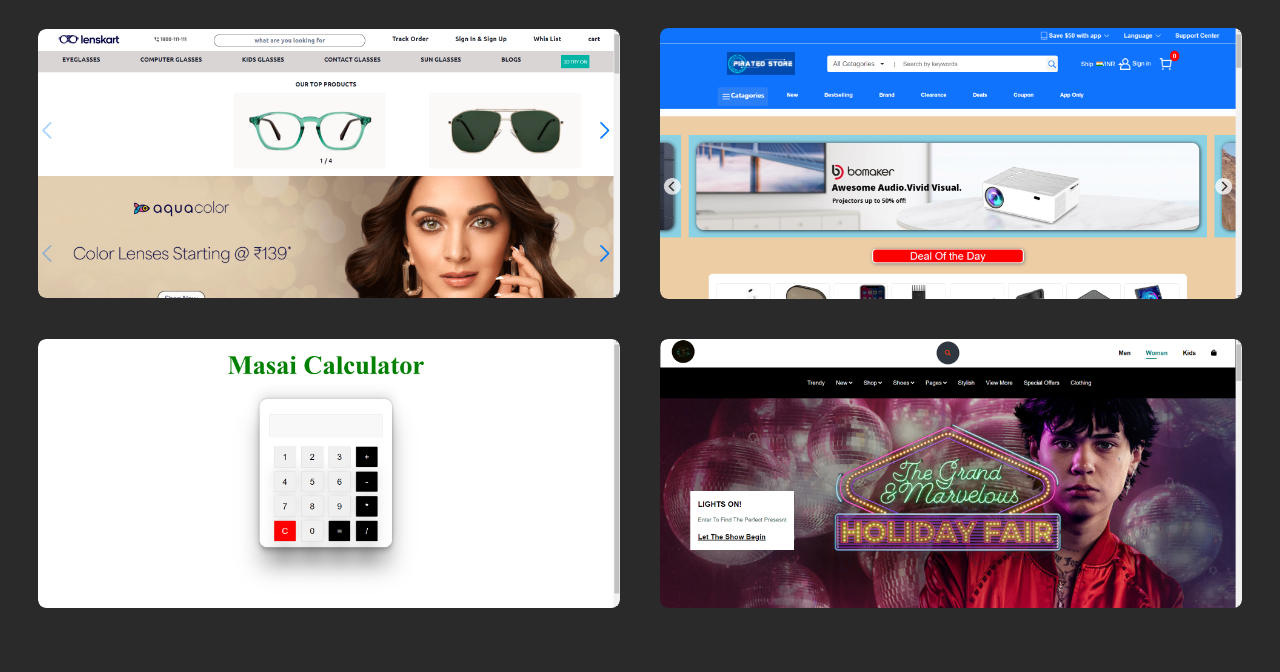
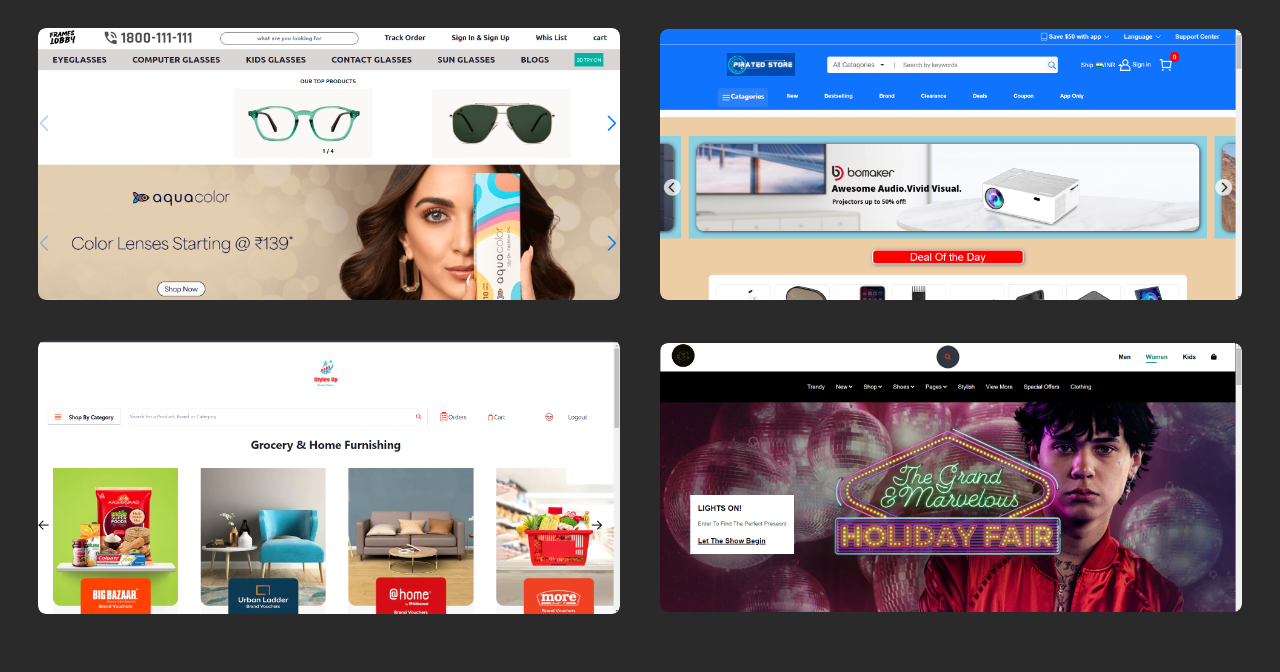
Before and after one commit to Suraj121704c/Suraj121704c.github.io, a React (Create React App) app: page / in a window 1280 px wide. Shown: the part 2342-3014 px from the top of the page. Built offline with nearby package versions, Linux system fonts and the light colour scheme.

Commit message:
portfolio

```diff
--- a/public/index.html
+++ b/public/index.html
@@ -24,7 +24,7 @@
       work correctly both with client-side routing and a non-root public URL.
       Learn how to configure a non-root public URL by running `npm run build`.
     -->
-    <title>React App</title>
+    <title>Portfolio</title>
   </head>
   <body>
     <noscript>You need to enable JavaScript to run this app.</noscript>
--- a/src/App.css
+++ b/src/App.css
@@ -327,7 +327,7 @@
 /* Projects */
 #nav-link-projects{
   display: grid;
-  grid-template-columns: repeat(auto-fit, minmax(400px, auto));
+  grid-template-columns: repeat(auto-fit, minmax(500px, auto));
   align-items: center;
   gap: 2.5rem;
   margin-top: 2rem;
--- a/src/Components/Projects.jsx
+++ b/src/Components/Projects.jsx
@@ -1,7 +1,7 @@
 import React from "react";
 import geek from "../assests/pirate.png";
 import lens from "../assests/lenskart.png";
-import cal from "../assests/cal.png";
+import stale from "../assests/stylesup.png"
 import { SiNetlify } from "react-icons/si";
 import gojo from "../assests/gojo.png";
 import { AiFillGithub } from "react-icons/ai";
@@ -20,15 +20,15 @@
           <div className="project-card">
             <img src={lens} alt="" />
             <div className="layer">
-              <h5 className="project-title">Visula Design</h5>
-              <p className="project-description">
+              <h5 className="project-title">Frames Lobbey</h5>
+              {/* <p className="project-description">
                 GlassWorld was founded in 2022 by Darpan Sanghvi as an at-home
                 beauty salon service. In 2023, it was relaunched as an online
                 cosmetic goggles company in India. In December 2023, it launched
                 its luxury category,
-              </p>
+              </p> */}
               <p className="project-tech-stack">
-                Tech-Stack : REACT, JS, HTML, CSS, Chakra
+                Tech-Stack : REACT, JS, HTML, CSS, ChakraUi
               </p>
               <div className="project-deployed-link">
                 <a href="https://glassworldheaven.netlify.app/" target="_blank">
@@ -54,13 +54,13 @@
           <div className="project-card">
             <img src={geek} alt="" />
             <div className="layer">
-              <h5 className="project-title">Visula Design</h5>
-              <p className="project-description">
+              <h5 className="project-title">Pirated Store</h5>
+              {/* <p className="project-description">
                 IAn enthusiast of a particular topic or field. Geeks are
                 “collection” oriented, gathering facts and mementos related to
                 their subject of interest. They are obsessed with the newest,
                 coolest, trendiest things .
-              </p>
+              </p> */}
               <p className="project-tech-stack">Tech-Stack : HTML , CSS, JS</p>
               <div className="project-deployed-link">
                 <a
@@ -87,19 +87,19 @@
           </div>
 
           <div className="project-card">
-            <img src={cal} alt="" />
+            <img src={stale} alt="" />
             <div className="layer">
-              <h5 className="project-title">Visula Design</h5>
-              <p className="project-description">
+              <h5 className="project-title">Styles Up</h5>
+              {/* <p className="project-description">
                 MyGlamm was founded in 2015 by Darpan Sanghvi as an at-home
                 beauty salon service. In 2017, it was relaunched as an online
                 cosmetic beauty company in India. In December 2018, it launched
                 its luxury category,
-              </p>
-              <p className="project-tech-stack">Tech-Stack</p>
+              </p> */}
+              <p className="project-tech-stack">Tech-Stack - ReactJs,Html,Css,JavaScript,Redux,ChakraUi</p>
               <div className="project-deployed-link">
                 <a
-                  href="https://admirable-panda-d420f4.netlify.app/"
+                  href="https://styesup123112.netlify.app"
                   target="_blank"
                 >
                   <i>
@@ -109,7 +109,7 @@
               </div>
               <div className="project-github-link">
                 <a
-                  href="https://github.com/Shahid77137/gleaming-experience-7292"
+                  href="https://github.com/Suraj121704c/-easy-rose-1070/tree/main/paytm-mall"
                   target="_blank"
                   id="project-deployed-link"
                 >
@@ -124,13 +124,13 @@
           <div className="project-card">
             <img src={gojo} alt="" />
             <div className="layer">
-              <h5 className="project-title">Visula Design</h5>
-              <p className="project-description">
+              <h5 className="project-title">Gojo Store</h5>
+              {/* <p className="project-description">
                 IAn enthusiast of a particular topic or field. Geeks are
                 “collection” oriented, gathering facts and mementos related to
                 their subject of interest. They are obsessed with the newest,
                 coolest, trendiest things .
-              </p>
+              </p> */}
               <p className="project-tech-stack">Tech-Stack : HTML, CSS, JS</p>
               <div class="project-deployed-link">
                 <a
```
Also changed, not shown: src/assests/lenskart.png, src/assests/stylesup.png (added).
